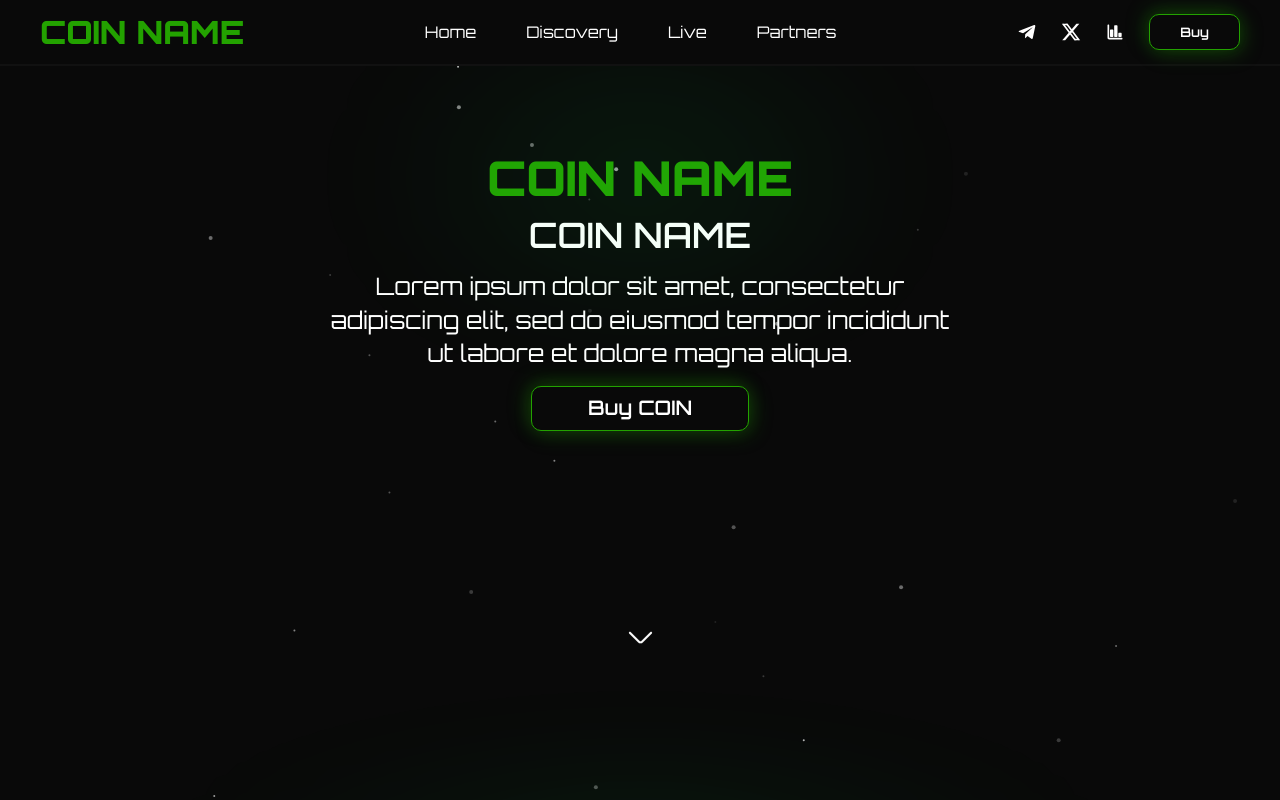
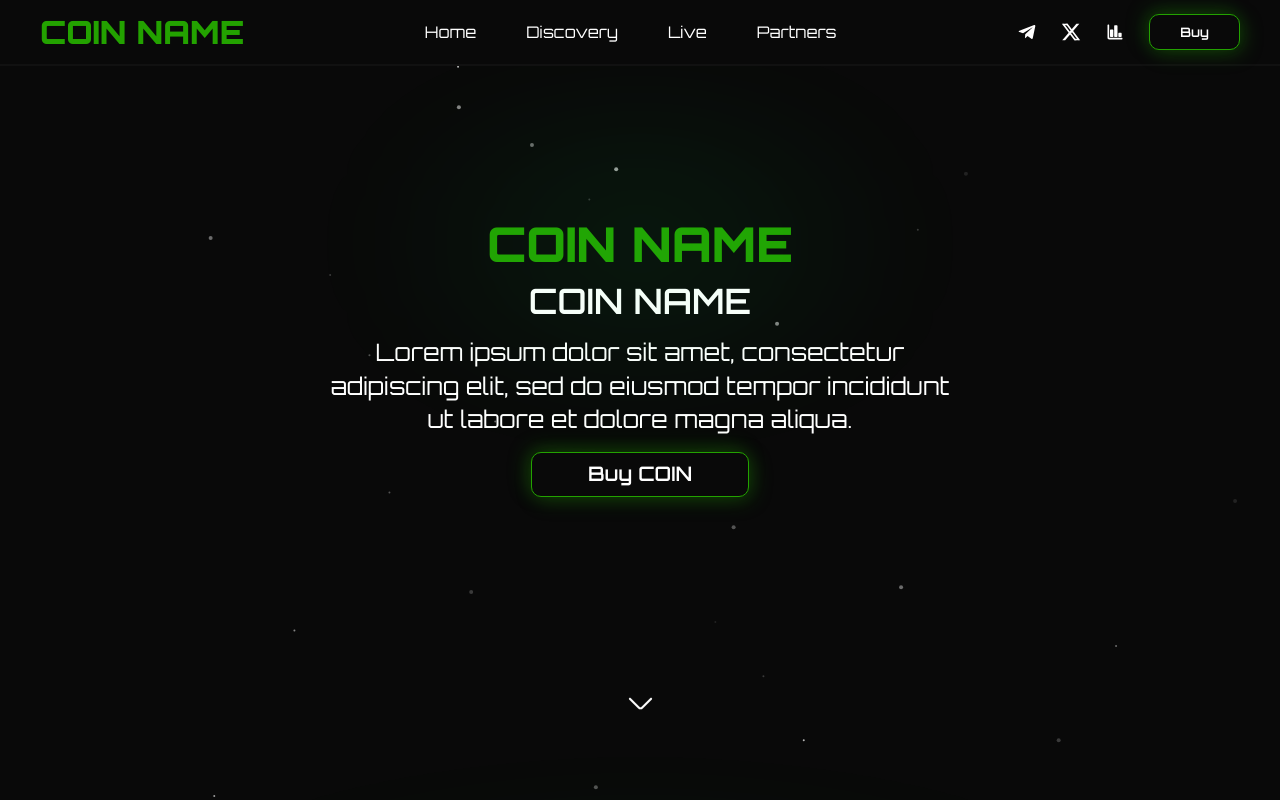
Before and after one commit to AndriiSmolinskyi/token-cr-template, a React (Vite) app: page / in a window 1280 px wide. Shown: the top 800 px of the page. Built offline with nearby package versions, Linux system fonts and the light colour scheme.

Commit message:
fix: Fix bugs

```diff
--- a/src/modules/token/components/main.style.ts
+++ b/src/modules/token/components/main.style.ts
@@ -14,7 +14,7 @@ export const bounce = keyframes`
   50% { transform: translateY(20px); opacity: 0.8; }
 `
 export const main = css`
-	padding-top: 144px;
+	padding-top: calc(144px + 66px);
 	padding-bottom: 174px;
   display: flex;
   flex-direction: column;
```
